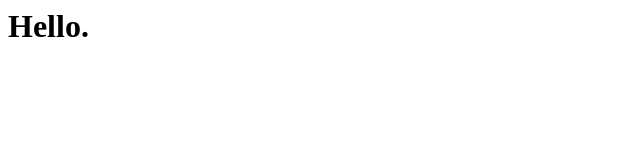
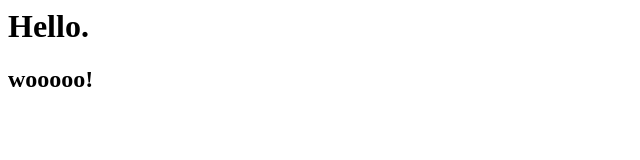
Before and after one commit to HandsomeChad/firstProject, a plain HTML site: page index.html in a window 1280 px wide. Shown: the whole page, without its empty margins (0-640 px from the left). Drawn offline with Linux system fonts and the light colour scheme.

Commit message:
Added an h2, just for fun.

```diff
--- a/index.html
+++ b/index.html
@@ -2,5 +2,6 @@
   <head></head>
   <body>
     <h1>Hello.</h1>
+    <h2>wooooo!</h2>
   </body>
 </html>
```
